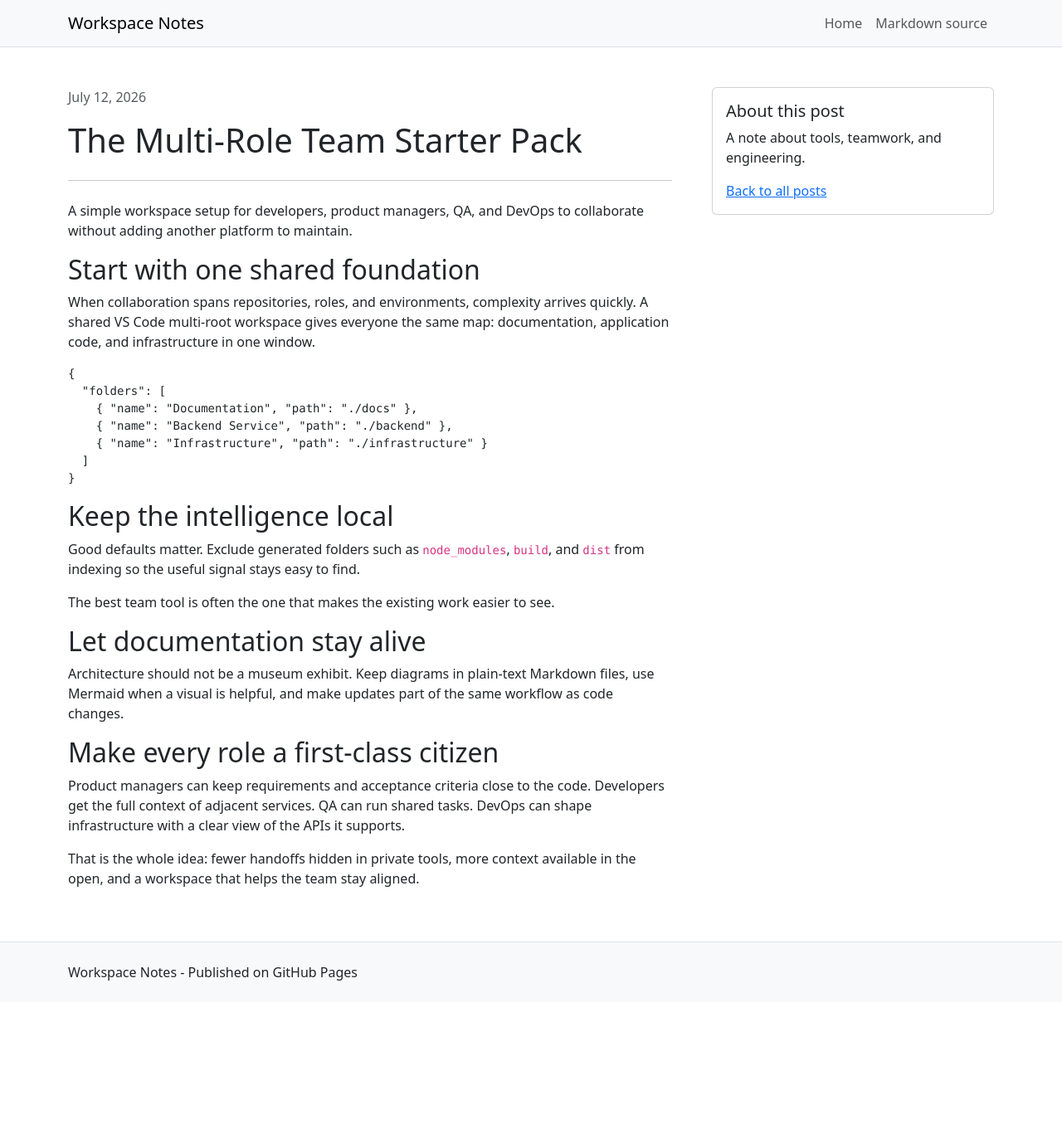
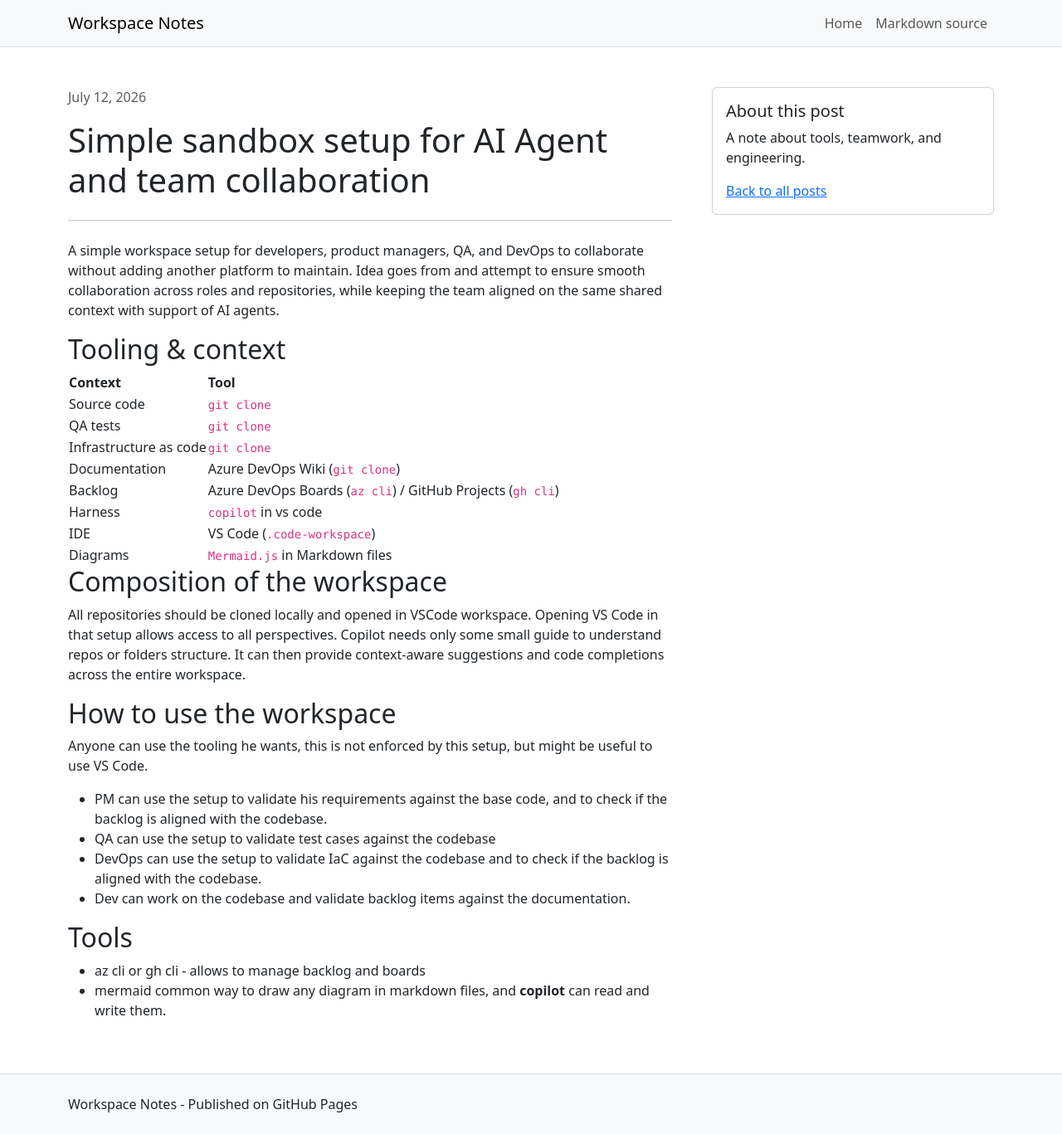
Before and after one commit to llaagg/blog, a Jekyll site: the page built from _posts/2026-07-12-multi-role-team-starter-pack.md, in a window 1280 px wide. Shown: the whole page at 83% size. Built offline with Jekyll 4.4.1, drawn with Linux system fonts in a browser that asks for light colours; a script that is not in the unit is left out; before the commit the page ends 1208 px from its top, so only the background shows below that.

Commit message:
update: revise post title and enhance workspace collaboration details

````diff
--- a/_posts/2026-07-12-multi-role-team-starter-pack.md
+++ b/_posts/2026-07-12-multi-role-team-starter-pack.md
@@ -1,37 +1,34 @@
 ---
 layout: post
-title: The Multi-Role Team Starter Pack
+title: Simple sandbox setup for AI Agent and team collaboration
 date: 2026-07-12
 ---
 
-A simple workspace setup for developers, product managers, QA, and DevOps to collaborate without adding another platform to maintain.
+A simple workspace setup for developers, product managers, QA, and DevOps to collaborate without adding another platform to maintain. Idea goes from and attempt to ensure smooth collaboration across roles and repositories, while keeping the team aligned on the same shared context with support of AI agents.
 
-## Start with one shared foundation
+## Tooling & context
 
-When collaboration spans repositories, roles, and environments, complexity arrives quickly. A shared VS Code multi-root workspace gives everyone the same map: documentation, application code, and infrastructure in one window.
+| Context | Tool |
+| --- | --- |
+| Source code | `git clone` |
+| QA tests | `git clone` |
+| Infrastructure as code | `git clone` |
+| Documentation | Azure DevOps Wiki (`git clone`)  |
+| Backlog | Azure DevOps Boards (`az cli`) / GitHub Projects (`gh cli`) |
+| Harness | `copilot` in vs code |
+| IDE | VS Code (`.code-workspace`) |
+| Diagrams | `Mermaid.js` in Markdown files |
 
-```json
-{
-  "folders": [
-    { "name": "Documentation", "path": "./docs" },
-    { "name": "Backend Service", "path": "./backend" },
-    { "name": "Infrastructure", "path": "./infrastructure" }
-  ]
-}
-```
+## Composition of the workspace
+All repositories should be cloned locally and opened in VSCode workspace. Opening VS Code in that setup allows access to all perspectives. Copilot needs only some small guide to understand repos or folders structure. It can then provide context-aware suggestions and code completions across the entire workspace.
 
-## Keep the intelligence local
+## How to use the workspace
+Anyone can use the tooling he wants, this is not enforced by this setup, but might be useful to use VS Code.
+  - PM can use the setup to validate his requirements against the base code, and to check if the backlog is aligned with the codebase.
+  - QA can use the setup to validate test cases against the codebase
+  - DevOps can use the setup to validate IaC against the codebase and to check if the backlog is aligned with the codebase.
+  - Dev can work on the codebase and validate backlog items against the documentation.
 
-Good defaults matter. Exclude generated folders such as `node_modules`, `build`, and `dist` from indexing so the useful signal stays easy to find.
-
-> The best team tool is often the one that makes the existing work easier to see.
-
-## Let documentation stay alive
-
-Architecture should not be a museum exhibit. Keep diagrams in plain-text Markdown files, use Mermaid when a visual is helpful, and make updates part of the same workflow as code changes.
-
-## Make every role a first-class citizen
-
-Product managers can keep requirements and acceptance criteria close to the code. Developers get the full context of adjacent services. QA can run shared tasks. DevOps can shape infrastructure with a clear view of the APIs it supports.
-
-That is the whole idea: fewer handoffs hidden in private tools, more context available in the open, and a workspace that helps the team stay aligned.
+## Tools
+- az cli or gh cli - allows to manage backlog and boards
+- mermaid common way to draw any diagram in markdown files, and **copilot** can read and write them.
````
